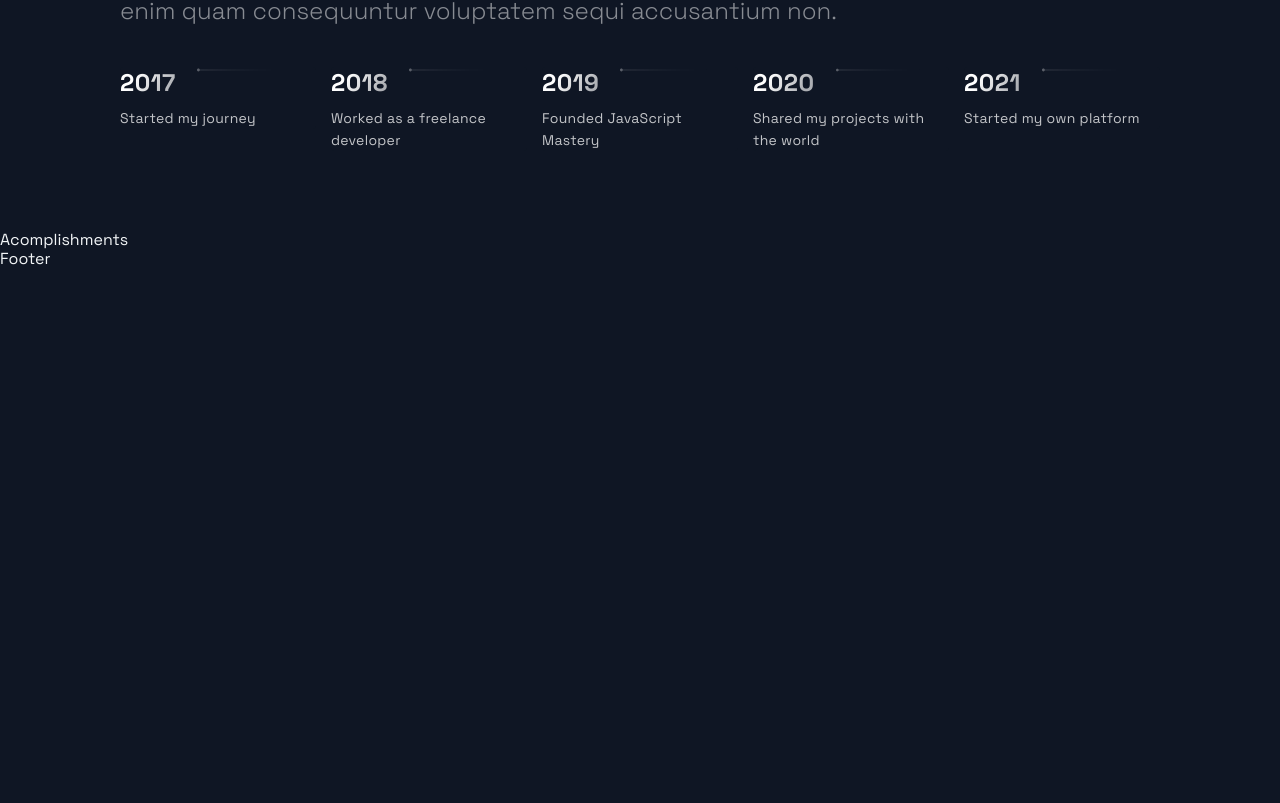
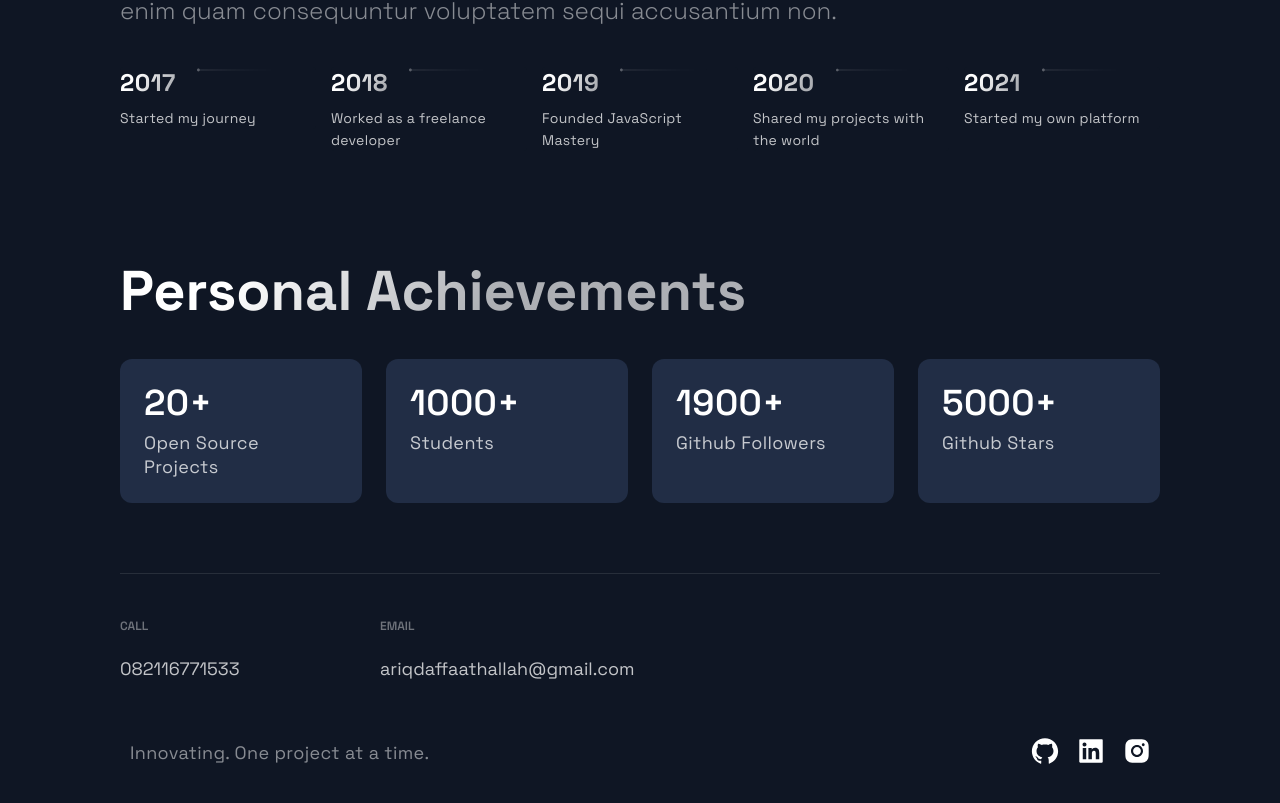
Before and after one commit to ariqd/portfolio, a Next.js app: page / in a window 1280 px wide. Shown: the part 3037-3840 px from the top of the page. Before the commit the page ends 3306 px from the top, so only its background shows below. Built offline with nearby package versions, Linux system fonts and the light colour scheme.

Commit message:
finish accomplishments and footer

```diff
--- a/src/components/Acomplishments/Acomplishments.js
+++ b/src/components/Acomplishments/Acomplishments.js
@@ -1,19 +1,31 @@
-import React from 'react';
+import React from "react";
 
-import { Section, SectionDivider, SectionTitle } from '../../styles/GlobalComponents';
-import { Box, Boxes, BoxNum, BoxText } from './AcomplishmentsStyles';
+import {
+  Section,
+  SectionDivider,
+  SectionTitle,
+} from "../../styles/GlobalComponents";
+import { Box, Boxes, BoxNum, BoxText } from "./AcomplishmentsStyles";
 
 const data = [
-  { number: 20, text: 'Open Source Projects'},
-  { number: 1000, text: 'Students', },
-  { number: 1900, text: 'Github Followers', },
-  { number: 5000, text: 'Github Stars', }
+  { number: 20, text: "Open Source Projects" },
+  { number: 1000, text: "Students" },
+  { number: 1900, text: "Github Followers" },
+  { number: 5000, text: "Github Stars" },
 ];
 
 const Acomplishments = () => (
-  <div>
-    Acomplishments
-  </div>
+  <Section>
+    <SectionTitle>Personal Achievements</SectionTitle>
+    <Boxes>
+      {data.map((card, index) => (
+        <Box key={index}>
+          <BoxNum>{card.number}+</BoxNum>
+          <BoxText>{card.text}</BoxText>
+        </Box>
+      ))}
+    </Boxes>
+  </Section>
 );
 
 export default Acomplishments;
--- a/src/components/Footer/Footer.js
+++ b/src/components/Footer/Footer.js
@@ -1,14 +1,51 @@
-import React from 'react';
-import { AiFillGithub, AiFillInstagram, AiFillLinkedin } from 'react-icons/ai';
+import React from "react";
+import { AiFillGithub, AiFillInstagram, AiFillLinkedin } from "react-icons/ai";
 
-import { SocialIcons } from '../Header/HeaderStyles';
-import { CompanyContainer, FooterWrapper, LinkColumn, LinkItem, LinkList, LinkTitle, Slogan, SocialContainer, SocialIconsContainer } from './FooterStyles';
+import { SocialIcons } from "../Header/HeaderStyles";
+import {
+  CompanyContainer,
+  FooterWrapper,
+  LinkColumn,
+  LinkItem,
+  LinkList,
+  LinkTitle,
+  Slogan,
+  SocialContainer,
+  SocialIconsContainer,
+} from "./FooterStyles";
 
 const Footer = () => {
   return (
-    <div>
-      Footer
-    </div>
+    <FooterWrapper>
+      <LinkList>
+        <LinkColumn>
+          <LinkTitle>Call</LinkTitle>
+          <LinkItem href="tel:082116771533">082116771533</LinkItem>
+        </LinkColumn>
+        <LinkColumn>
+          <LinkTitle>Email</LinkTitle>
+          <LinkItem href="mailto:ariqdaffaathallah@gmail.com">
+            ariqdaffaathallah@gmail.com
+          </LinkItem>
+        </LinkColumn>
+      </LinkList>
+      <SocialIconsContainer>
+        <CompanyContainer>
+          <Slogan>Innovating. One project at a time.</Slogan>
+        </CompanyContainer>
+        <SocialContainer>
+          <SocialIcons href="https://github.com">
+            <AiFillGithub size="3rem" />
+          </SocialIcons>
+          <SocialIcons href="https://linkedin.com">
+            <AiFillLinkedin size="3rem" />
+          </SocialIcons>
+          <SocialIcons href="https://instagram.com">
+            <AiFillInstagram size="3rem" />
+          </SocialIcons>
+        </SocialContainer>
+      </SocialIconsContainer>
+    </FooterWrapper>
   );
 };
 
--- a/src/components/Projects/Projects.js
+++ b/src/components/Projects/Projects.js
@@ -22,7 +22,7 @@ import { projects } from "../../constants/constants"
 
 const Projects = () => (
   <Section nopadding id="projects">
-    <SectionDivider />
+    <SectionDivider  />
     <SectionTitle main>Projects</SectionTitle>
     <GridContainer>
       {projects.map(
```
